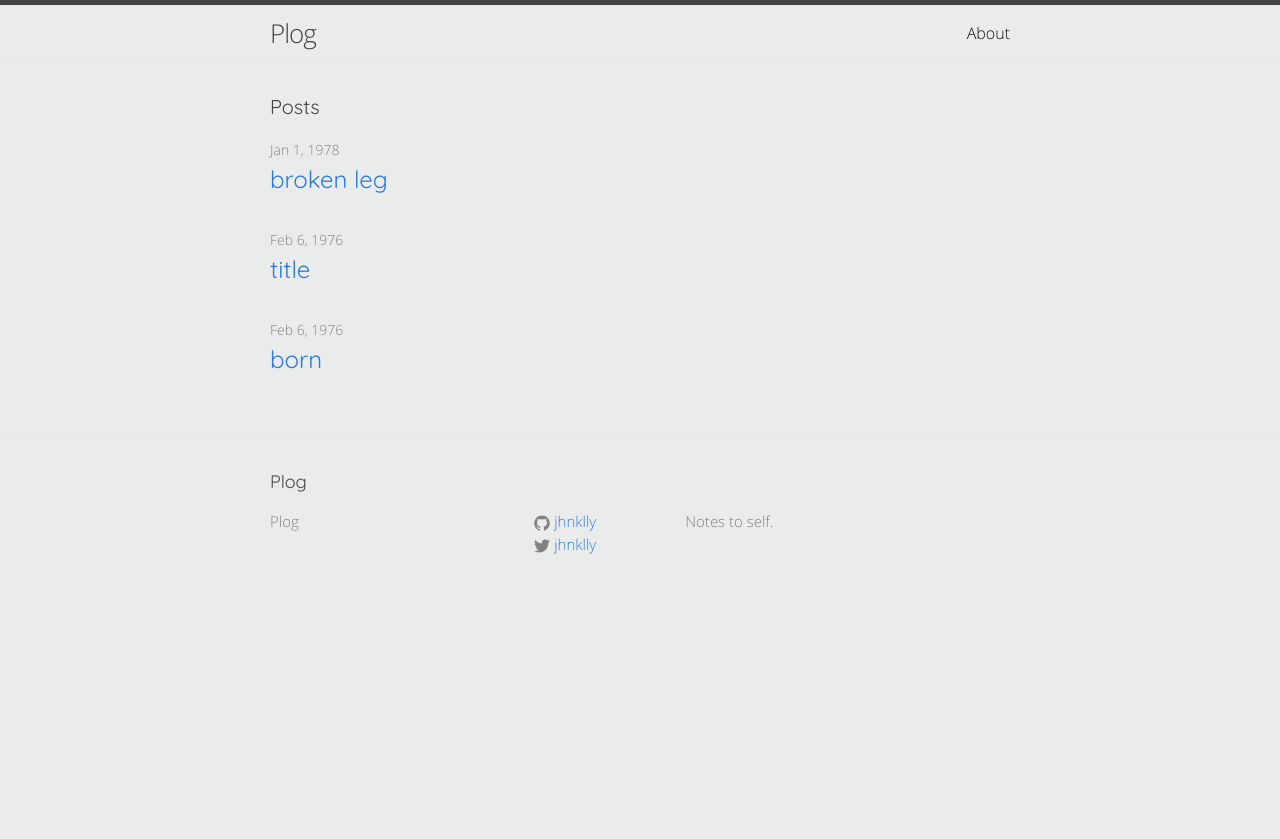
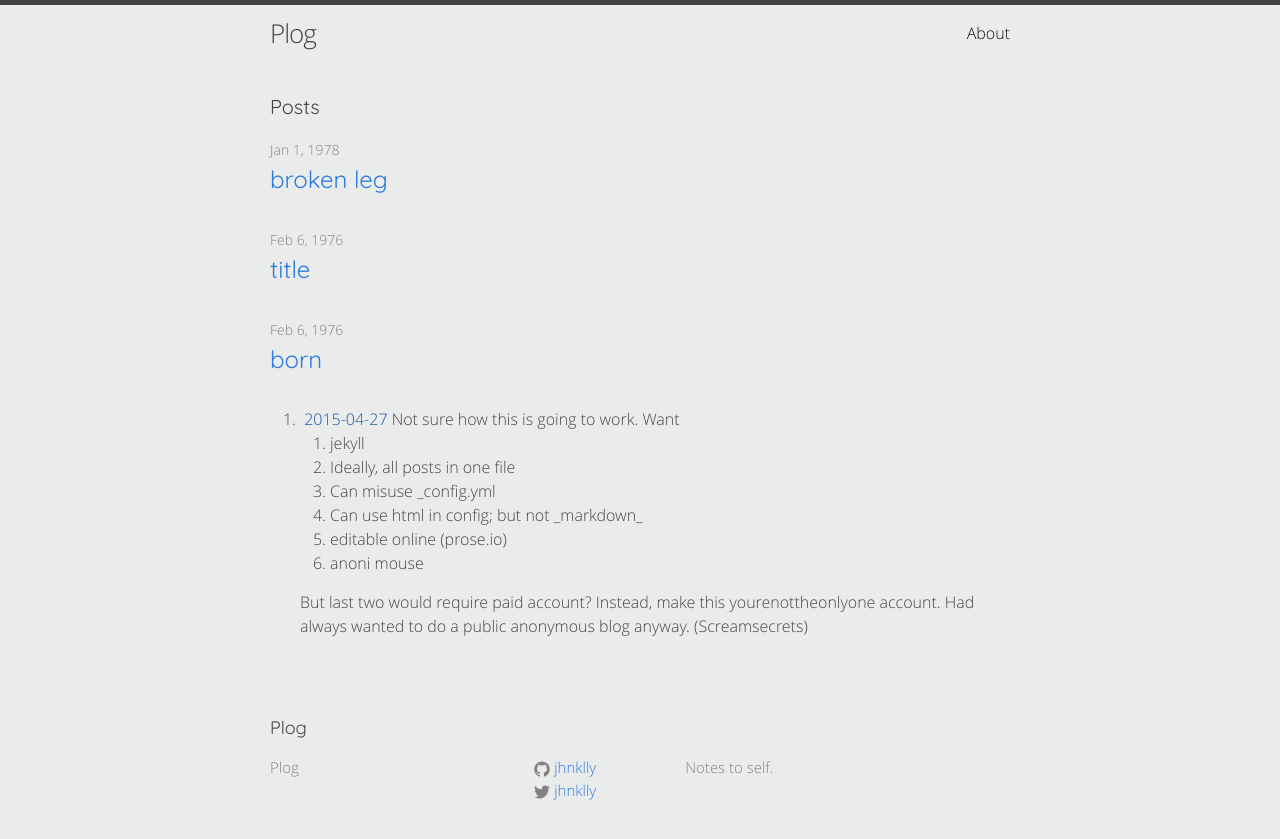
Before and after one commit to yourenottheonlyone/yourenottheonlyone.github.io, a Jekyll site: the page built from index.html, in a window 1280 px wide. Shown: the top 839 px of the page. Built offline with Jekyll 4.4.1, drawn with Linux system fonts in a browser that asks for light colours; Markdown is read by kramdown in place of the engine named in the settings.

```diff
--- a/_config.yml
+++ b/_config.yml
@@ -22,3 +22,21 @@ redcarpet:
 
 # Exploiting this config file to store a global object in a single place
 # See
+
+exploits:
+  - date: 2015-04-27
+    title: yourenottheonlyone
+    tags:
+        hilo5
+        l4
+    prose:
+        Not sure how this is going to work. Want
+        <ol>
+          <li> jekyll
+          <li> Ideally, all posts in one file
+          <li> Can misuse _config.yml
+          <li> Can use html in config; but not _markdown_
+          <li> editable online (prose.io)
+          <li> anoni mouse
+        </ol>
+        But last two would require paid account? Instead, make this yourenottheonlyone account. Had always wanted to do a public anonymous blog anyway. (Screamsecrets)
```
Also changed, not shown: 1 other file.
